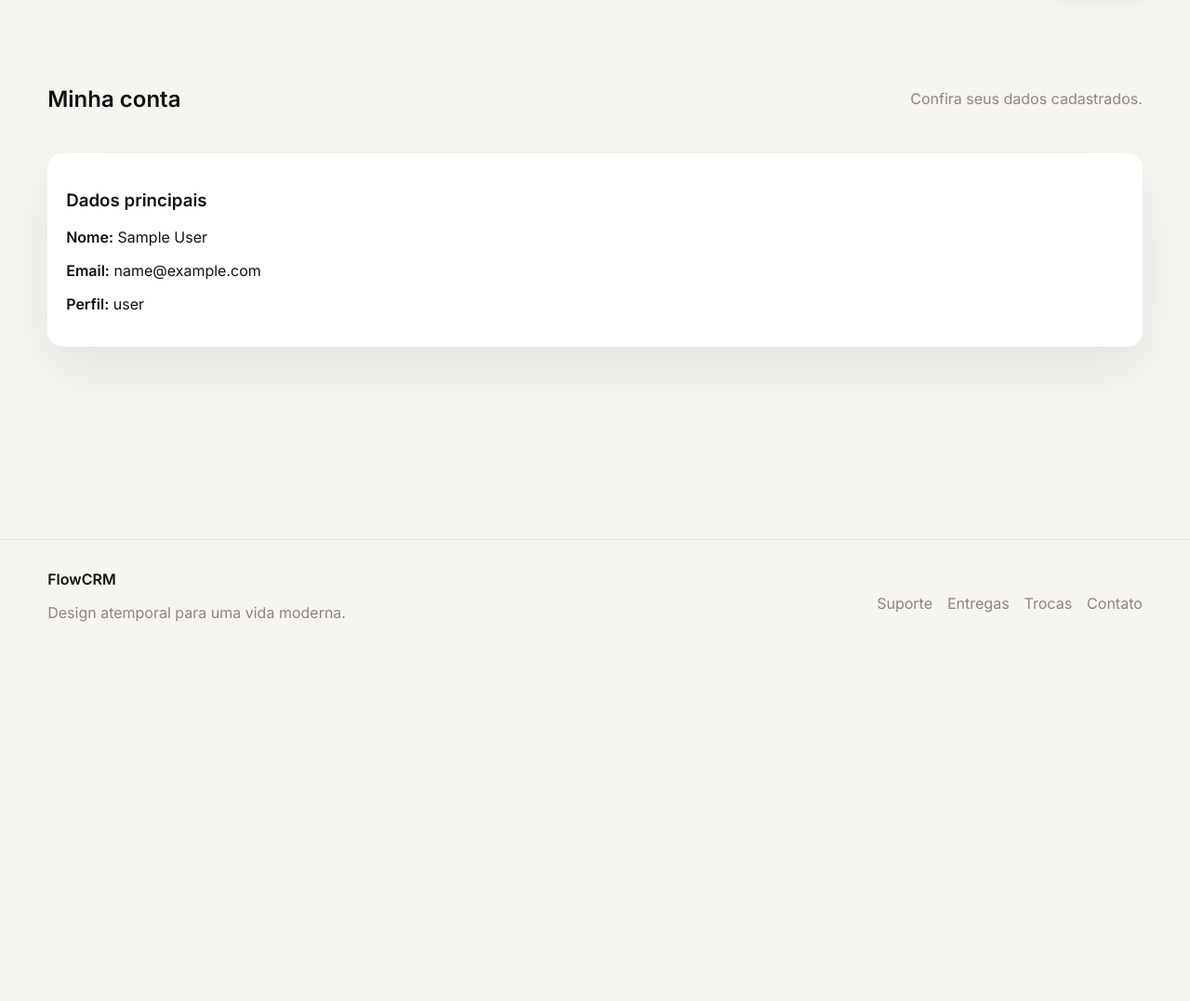
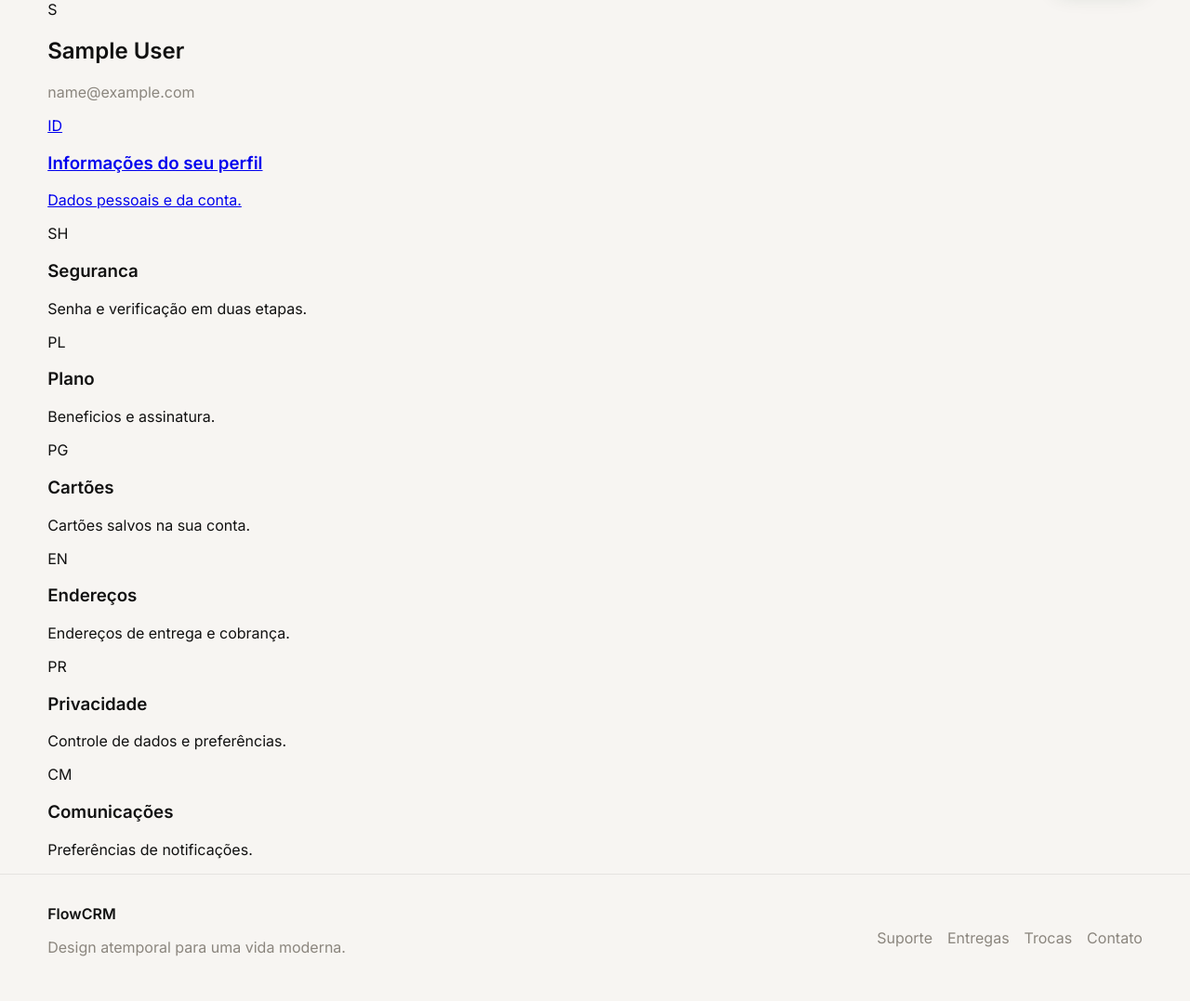
Before and after one commit to gleydson-silv/trilha_backend_nadic, a Django app: page /app/profile/ in a window 1280 px wide. Shown: the part 83-1160 px from the top of the page at 93% size. Before the commit the page ends 752 px from the top, so only its background shows below. Run offline with Django 5.2, Linux system fonts and the light colour scheme; the visitor is signed in with stand-in values (Sample User, id 1).

Commit message:
Atualiza pagina de perfil

```diff
--- a/users/templates/profile.html
+++ b/users/templates/profile.html
@@ -3,28 +3,75 @@
 {% block title %}Minha conta{% endblock %}
 
 {% block content %}
-<section class="section">
+<section class="account">
   <div class="container">
-    <div class="section__head">
-      <h2>Minha conta</h2>
-      <p class="muted">Confira seus dados cadastrados.</p>
+    <div class="account__header">
+      <div class="account__avatar">
+        {{ profile.name|default:"Usuário"|slice:":1" }}
+      </div>
+      <div>
+        <h2>{{ profile.name|default:"Usuário" }}</h2>
+        <p class="muted">{{ profile.email|default:"-" }}</p>
+      </div>
     </div>
 
-    <div class="card">
-      <div class="card__body">
-        <h3>Dados principais</h3>
-        <p><strong>Nome:</strong> {{ profile.name|default:"-" }}</p>
-        <p><strong>Email:</strong> {{ profile.email|default:"-" }}</p>
-        <p><strong>Perfil:</strong> {{ profile.role|default:"-" }}</p>
+    <div class="account__grid">
+      <a class="account__card" href="/app/profile/details/">
+        <div class="account__icon">ID</div>
+        <div>
+          <h3>Informações do seu perfil</h3>
+          <p>Dados pessoais e da conta.</p>
+        </div>
+        <span class="account__status account__status--alert"></span>
+      </a>
 
-        {% if profile.company_name %}
-          <p><strong>Razao social:</strong> {{ profile.company_name }}</p>
-          <p><strong>CNPJ:</strong> {{ profile.cnpj }}</p>
-          <p><strong>Telefone:</strong> {{ profile.phone_number }}</p>
-        {% elif profile.cpf %}
-          <p><strong>CPF:</strong> {{ profile.cpf }}</p>
-          <p><strong>Telefone:</strong> {{ profile.phone_number }}</p>
-        {% endif %}
+      <div class="account__card">
+        <div class="account__icon">SH</div>
+        <div>
+          <h3>Seguranca</h3>
+          <p>Senha e verificação em duas etapas.</p>
+        </div>
+        <span class="account__status account__status--ok"></span>
+      </div>
+
+      <div class="account__card">
+        <div class="account__icon">PL</div>
+        <div>
+          <h3>Plano</h3>
+          <p>Beneficios e assinatura.</p>
+        </div>
+      </div>
+
+      <div class="account__card">
+        <div class="account__icon">PG</div>
+        <div>
+          <h3>Cartões</h3>
+          <p>Cartões salvos na sua conta.</p>
+        </div>
+      </div>
+
+      <div class="account__card">
+        <div class="account__icon">EN</div>
+        <div>
+          <h3>Endereços</h3>
+          <p>Endereços de entrega e cobrança.</p>
+        </div>
+      </div>
+
+      <div class="account__card">
+        <div class="account__icon">PR</div>
+        <div>
+          <h3>Privacidade</h3>
+          <p>Controle de dados e preferências.</p>
+        </div>
+      </div>
+
+      <div class="account__card">
+        <div class="account__icon">CM</div>
+        <div>
+          <h3>Comunicações</h3>
+          <p>Preferências de notificações.</p>
+        </div>
       </div>
     </div>
   </div>
```
